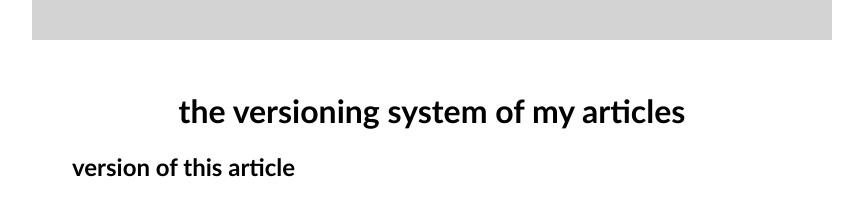
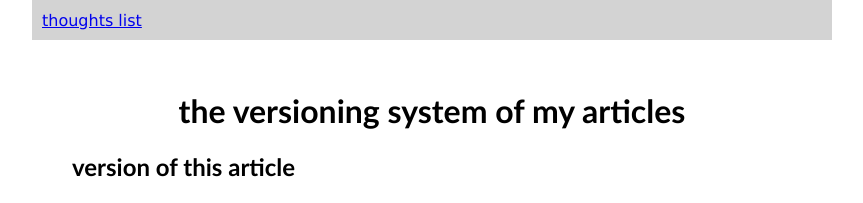
Before and after one commit to DevSilv/ARCHIVED-varts-plain-css, a Jekyll site: the page built from _posts/2018/07/10/2018-07-10-my-versioning-system.md, in a window 1280 px wide. Shown: the top 203 px of the page, without its empty margins (208-1071 px from the left). Built offline with Jekyll 4.4.1, drawn with Linux system fonts in a browser that asks for light colours.

Commit message:
add thoughts list link

```diff
--- a/_layouts/default.html
+++ b/_layouts/default.html
@@ -13,7 +13,7 @@
 
 <body>
     <div class="header">
-        <!-- <a href="{{ site.baseurl }}">thoughts list</a> -->
+        <a href="{{ site.baseurl }}">thoughts list</a>
     </div>
     <div class="content-container">
         <div class="content">
```
